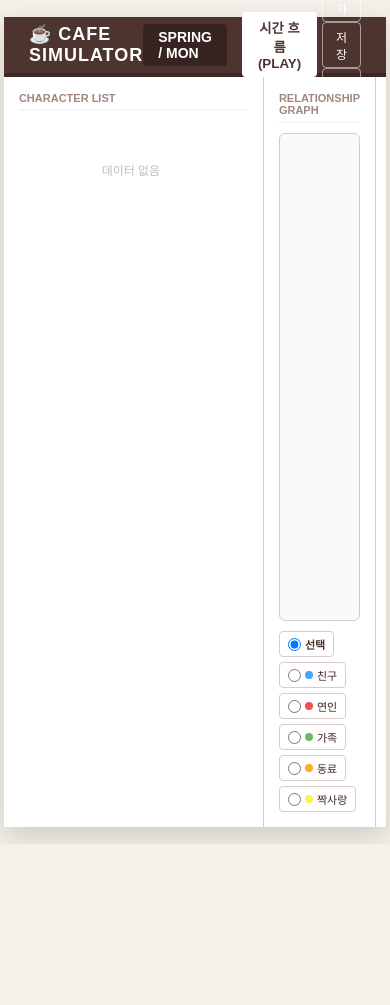
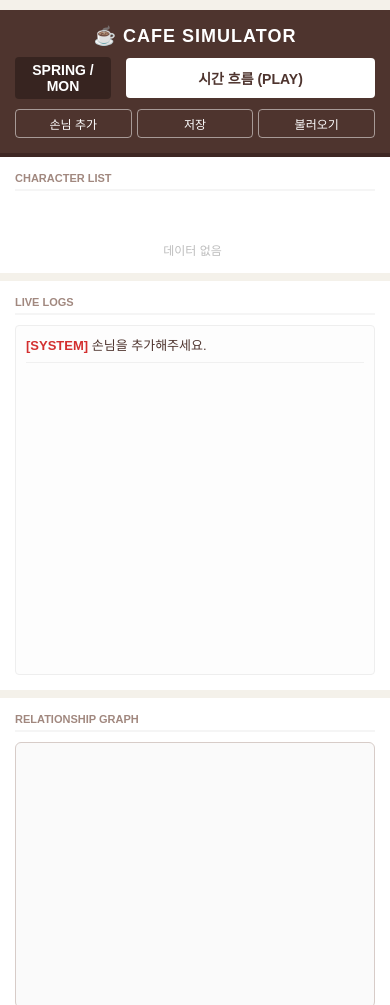
Before and after one commit to gifzif/cafe_and_job, a plain HTML site: page index.html in a window 390 px wide. Shown: the top 1005 px of the page. Before the commit the page ends 844 px from the top, so only its background shows below. Drawn offline with Linux system fonts and the light colour scheme; a web font is replaced by a local one.

Commit message:
Update style.css

```diff
--- a/style.css
+++ b/style.css
@@ -5,12 +5,10 @@
     --text-sub: #8d6e63;
     --border: #d7ccc8;
 
-    /* 갈색 테마 */
     --cafe-brown: #4E342E;
     --cafe-latte: #A1887F;
     --cafe-accent: #3E2723;
 
-    /* 관계 색상 */
     --rel-friend: #42a5f5;
     --rel-lover: #ef5350;
     --rel-family: #66bb6a;
@@ -19,11 +17,13 @@
 }
 
 * { box-sizing: border-box; margin: 0; padding: 0; }
+
 body {
     font-family: 'Pretendard', sans-serif;
     background: var(--bg-color);
     color: var(--text-main);
     height: 100vh;
+    overflow: hidden;
     display: flex; justify-content: center; align-items: center;
 }
 
@@ -35,12 +35,12 @@ body {
     display: flex; flex-direction: column;
 }
 
-/* Header */
 .header {
     height: 60px; padding: 0 25px;
     background: var(--cafe-brown); color: #fff;
     display: flex; justify-content: space-between; align-items: center;
     border-bottom: 4px solid var(--cafe-accent);
+    flex-shrink: 0;
 }
 .logo { font-size: 18px; font-weight: 800; letter-spacing: 1px; color: #fff; }
 
@@ -57,6 +57,7 @@ body {
 }
 #play-btn:active { transform: scale(0.96); background: #ececec; }
 
+.header-right { display: flex; align-items: center; }
 .brown-btn {
     background: transparent; border: 1px solid rgba(255,255,255,0.5);
     color: #fff; padding: 5px 10px; font-size: 12px; border-radius: 4px;
@@ -64,7 +65,6 @@ body {
 }
 .brown-btn:hover { background: rgba(255,255,255,0.2); }
 
-/* Layout */
 .main-grid {
     flex: 1; display: grid;
     grid-template-columns: 260px 1fr 350px;
@@ -82,7 +82,6 @@ body {
     margin-bottom: 10px; border-bottom: 2px solid #f5f5f5; padding-bottom: 5px;
 }
 
-/* Character List */
 .scroll-content { flex: 1; overflow-y: auto; padding-right: 5px; }
 .guest-card {
     background: #fff; border: 1px solid #efebe9;
@@ -90,31 +89,31 @@ body {
     padding: 10px; margin-bottom: 6px; border-radius: 4px;
 }
 .guest-card.active { background: #fff; border-color: var(--cafe-brown); }
-/* 미방문: 흐릿하게 */
-.guest-card.inactive { background: #f5f5f5; opacity: 0.5; border-left-color: #bdbdbd; }
+.guest-card.inactive { background: #f5f5f5; opacity: 0.6; border-left-color: #bdbdbd; }
 
 .g-name { font-weight: 700; font-size: 14px; }
-.g-detail { font-size: 11px; color: var(--text-sub); }
+.g-detail { font-size: 11px; color: var(--text-sub); margin-top: 2px; }
 .status-tag { font-size: 10px; font-weight: bold; float: right; padding: 2px 5px; border-radius: 3px; color: white; background: var(--cafe-brown); }
 .inactive .status-tag { background: #bdbdbd; }
 
-/* Graph */
 .graph-wrapper {
     flex: 1; background: #fafafa; position: relative;
     border: 1px solid var(--border); border-radius: 6px; margin-bottom: 10px;
+    overflow: hidden;
 }
 #graph-svg { width: 100%; height: 100%; position: absolute; pointer-events: none; }
 .node {
     position: absolute; width: 44px; height: 44px;
     background: white; border: 2px solid var(--cafe-brown); border-radius: 50%;
     display: flex; align-items: center; justify-content: center;
-    font-size: 11px; font-weight: 700; cursor: pointer;
+    font-size: 10px; font-weight: 700; cursor: pointer;
     transform: translate(-50%, -50%); z-index: 10;
     box-shadow: 0 2px 5px rgba(62, 39, 35, 0.15);
+    word-break: keep-all; text-align: center;
 }
 .node.selected { border-color: var(--rel-friend); box-shadow: 0 0 0 3px rgba(66, 165, 245, 0.3); }
 
-/* Controls */
+.relation-controls { flex-shrink: 0; }
 .tool-selector { display: flex; gap: 5px; flex-wrap: wrap; }
 .tool-selector label {
     font-size: 11px; cursor: pointer; display: flex; align-items: center; gap: 4px;
@@ -128,10 +127,9 @@ body {
 .dot.coworker { background: var(--rel-coworker); }
 .dot.crush { background: var(--rel-crush); }
 
-/* Logs Area */
 .log-wrapper {
     flex: 1;
-    overflow-y: auto; /* 세로 스크롤 필수 */
+    overflow-y: auto;
     background: #fdfdfd;
     border: 1px solid #eee;
     border-radius: 4px;
@@ -155,13 +153,12 @@ body {
 }
 @keyframes fadeIn { from { opacity: 0; transform: translateY(2px); } to { opacity: 1; transform: translateY(0); } }
 
-/* 시간 표시 스타일 */
 .log-time {
-    color: #8d6e63; font-weight: 700; margin-right: 8px;
-    font-family: monospace; font-size: 12px;
+    color: #8d6e63; font-weight: 700; margin-right: 6px;
+    font-family: monospace; font-size: 11px;
+    display: inline-block; min-width: 35px;
 }
 
-/* 날짜 구분선 */
 .day-divider {
     text-align: center; margin: 20px 0; font-weight: bold; color: #a1887f; font-size: 12px;
     display: flex; align-items: center;
@@ -170,10 +167,9 @@ body {
     content: ""; flex: 1; height: 1px; background: #d7ccc8; margin: 0 10px;
 }
 
-/* Modal */
 .mbti-grid { display: flex; gap: 5px; }
 .mbti-grid select { flex: 1; text-align: center; padding: 6px; }
-dialog { border: none; padding: 20px; border-radius: 8px; box-shadow: 0 10px 40px rgba(0,0,0,0.3); width: 320px; }
+dialog { border: none; padding: 20px; border-radius: 8px; box-shadow: 0 10px 40px rgba(0,0,0,0.3); width: 320px; max-width: 90%; }
 dialog::backdrop { background: rgba(0,0,0,0.4); }
 .form-group { margin-bottom: 12px; }
 .form-group label { display: block; font-size: 11px; font-weight: 700; margin-bottom: 4px; color: var(--cafe-brown); }
@@ -182,8 +178,84 @@ dialog::backdrop { background: rgba(0,0,0,0.4); }
 .primary-btn { background: var(--cafe-brown); color: white; border: none; padding: 8px 16px; border-radius: 4px; cursor: pointer; }
 #cancel-btn { background: #efebe9; border: none; padding: 8px 16px; border-radius: 4px; cursor: pointer; }
 .empty-msg { color: #bdbdbd; text-align: center; margin-top: 40px; font-size: 12px; }
-.log-time {
-    color: #8d6e63; font-weight: 700; margin-right: 8px;
-    font-family: monospace; font-size: 12px;
-    display: inline-block; width: 40px; /* 시간 너비 고정 */
+
+/* 📱 Mobile Optimization */
+@media (max-width: 768px) {
+    body {
+        height: auto;
+        overflow: auto;
+        padding: 10px 0;
+        display: block;
+    }
+
+    #app {
+        width: 100%;
+        height: auto;
+        min-height: 100vh;
+        border-radius: 0;
+        box-shadow: none;
+    }
+
+    .header {
+        height: auto;
+        flex-direction: column;
+        gap: 10px;
+        padding: 15px;
+        text-align: center;
+    }
+
+    .header-center { width: 100%; }
+
+    #play-btn {
+        width: 100%;
+        padding: 10px;
+        font-size: 14px;
+    }
+
+    .header-right {
+        width: 100%;
+        justify-content: space-between;
+        gap: 5px;
+    }
+
+    .brown-btn { flex: 1; text-align: center; margin: 0; }
+
+    .main-grid {
+        display: flex;
+        flex-direction: column;
+        overflow: visible;
+    }
+
+    .panel {
+        border-right: none;
+        border-bottom: 8px solid #f4f1ea;
+        padding: 15px;
+        height: auto;
+        overflow: visible;
+    }
+
+    .left-panel {
+        order: 1;
+        max-height: 300px;
+    }
+    #visitor-list {
+        max-height: 250px;
+    }
+
+    .right-panel {
+        order: 2;
+        flex: 1;
+        min-height: 400px;
+    }
+    .log-wrapper {
+        min-height: 350px;
+    }
+
+    .center-panel {
+        order: 3;
+        min-height: 400px;
+    }
+    .graph-wrapper {
+        height: 300px;
+    }
 }
```
